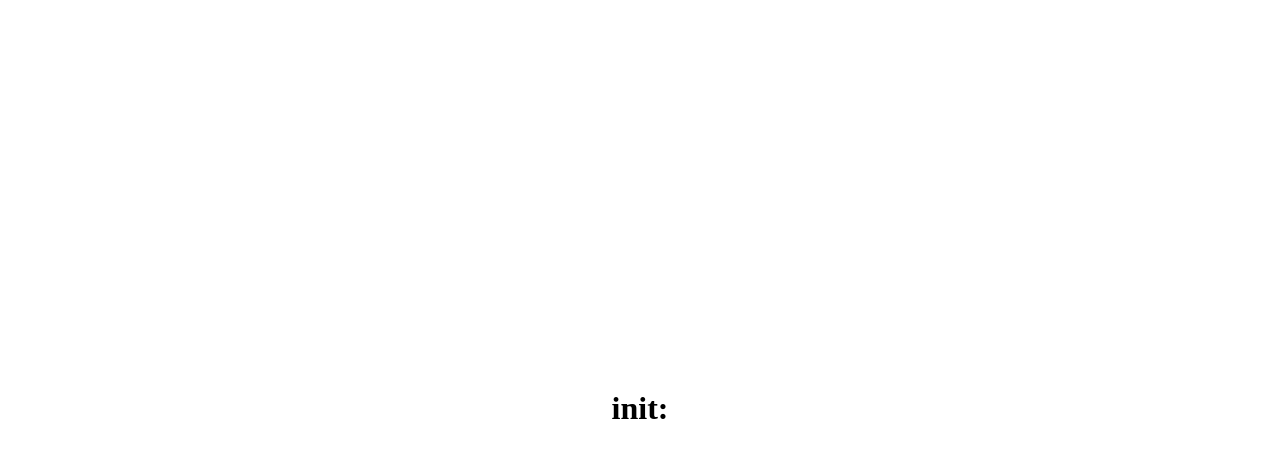
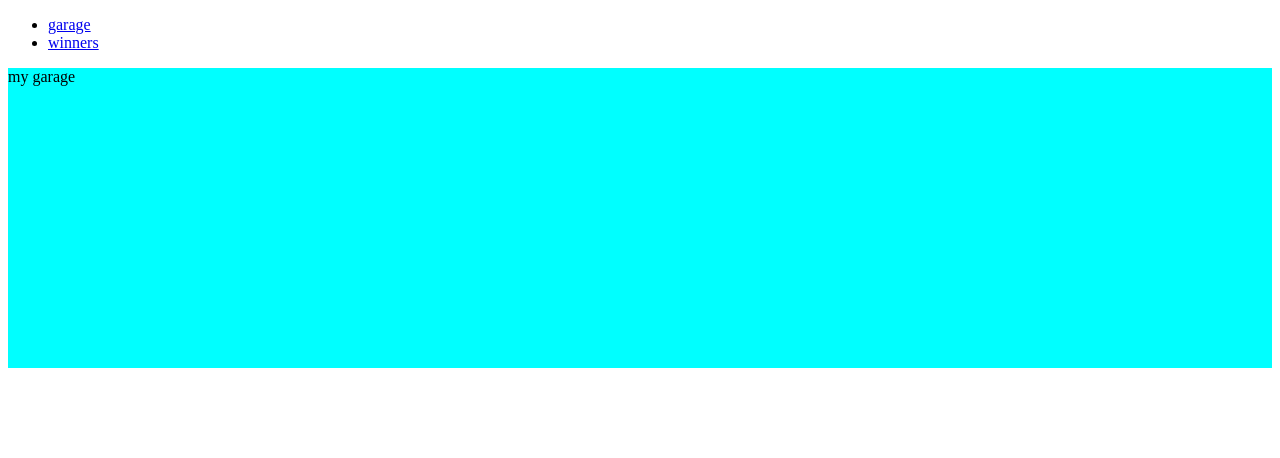
Before and after one commit to anvianvi/async-race-angular, an Angular app: page /garage in a window 1280 px wide. Before the commit this address led to /. Shown: the top 458 px of the page. Built offline with nearby package versions, Linux system fonts and the light colour scheme.

Commit message:
feat: add default routs

```diff
--- a/src/app/app.component.html
+++ b/src/app/app.component.html
@@ -1,5 +1,21 @@
-<div class="init">
-  <h1>init:</h1>
-</div>
-
+<nav>
+  <ul>
+    <li>
+      <a
+        routerLink="/garage"
+        routerLinkActive="active"
+        ariaCurrentWhenActive="page"
+        >garage</a
+      >
+    </li>
+    <li>
+      <a
+        routerLink="/winners"
+        routerLinkActive="active"
+        ariaCurrentWhenActive="page"
+        >winners</a
+      >
+    </li>
+  </ul>
+</nav>
 <router-outlet />
--- a/src/app/app.component.ts
+++ b/src/app/app.component.ts
@@ -1,12 +1,12 @@
 import { Component } from '@angular/core';
-import { RouterOutlet } from '@angular/router';
+import { RouterLink, RouterLinkActive, RouterOutlet } from '@angular/router';
 
 @Component({
   selector: 'app-root',
   standalone: true,
-  imports: [RouterOutlet],
+  imports: [RouterOutlet, RouterLink, RouterLinkActive],
   templateUrl: './app.component.html',
-  styleUrl: './app.component.scss'
+  styleUrl: './app.component.scss',
 })
 export class AppComponent {
   title = 'async-race';
--- a/src/app/app.routes.ts
+++ b/src/app/app.routes.ts
@@ -1,3 +1,16 @@
 import { Routes } from '@angular/router';
+import { GarageComponent } from './components/garage.component';
+import { WinnersComponent } from './components/winners.component';
 
-export const routes: Routes = [];
+export const routes: Routes = [
+  {
+    path: 'garage',
+    component: GarageComponent,
+  },
+  {
+    path: 'winners',
+    component: WinnersComponent,
+  },
+  { path: '', redirectTo: '/garage', pathMatch: 'full' },
+  // { path: '**', component: GarageComponent },!
+];
--- /dev/null
+++ b/src/app/components/garage.component.ts
@@ -0,0 +1,17 @@
+import { Component } from '@angular/core';
+// import { RouterOutlet } from '@angular/router';
+
+@Component({
+  selector: 'garage-page',
+  standalone: true,
+  // imports: [RouterOutlet],
+  template: `<div class="garage-view">my garage</div> `,
+  styles: `
+
+ .garage-view {
+  min-width: 300px;
+  min-height: 300px;
+  background-color: aqua;
+}`,
+})
+export class GarageComponent {}
--- /dev/null
+++ b/src/app/components/winners.component.ts
@@ -0,0 +1,17 @@
+import { Component } from '@angular/core';
+// import { RouterOutlet } from '@angular/router';
+
+@Component({
+  selector: 'winners-page',
+  standalone: true,
+  // imports: [RouterOutlet],
+  template: `<div class="winners-view">winners</div> `,
+  styles: `
+
+ .winners-view {
+  min-width: 300px;
+  min-height: 300px;
+  background-color: aquamarine;;
+}`,
+})
+export class WinnersComponent {}
--- a/src/styles.scss
+++ b/src/styles.scss
@@ -1 +1,6 @@
 /* You can add global styles to this file, and also import other style files */
+// .garage-view {
+//   min-width: 300px;
+//   min-height: 300px;
+//   background-color: aquamarine;
+// }
```
